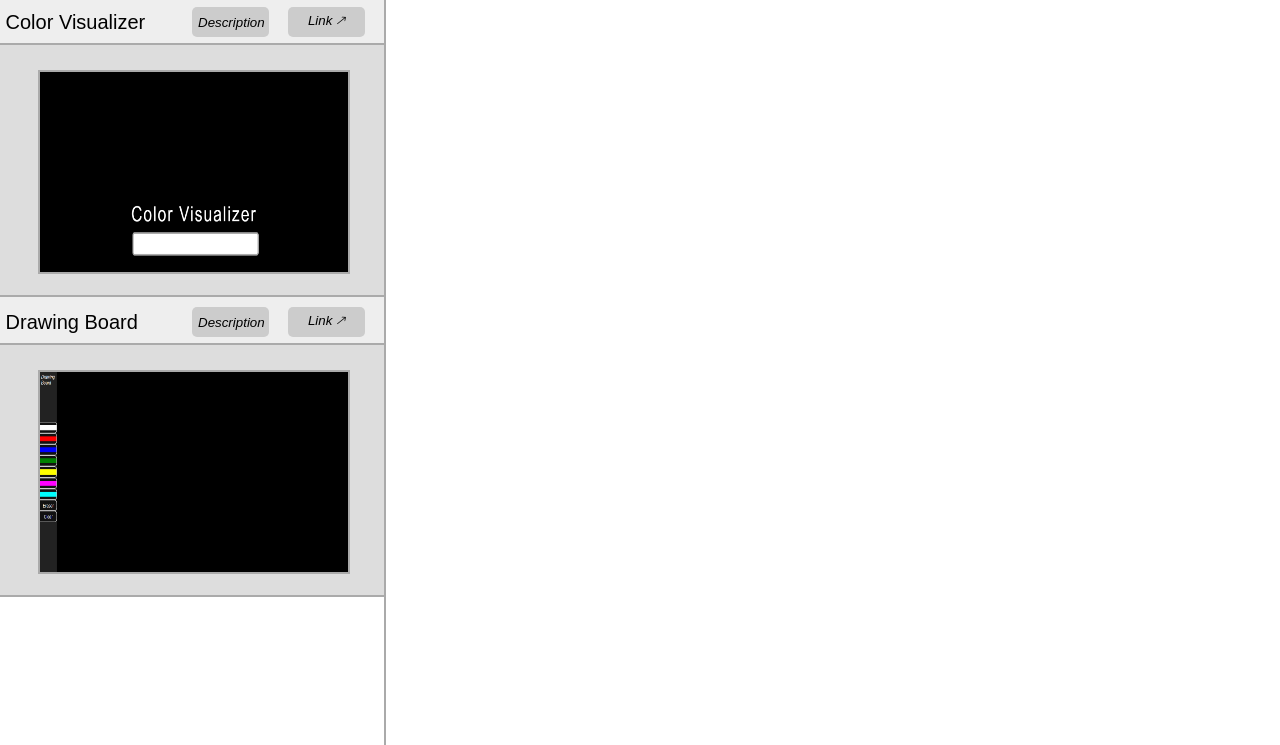
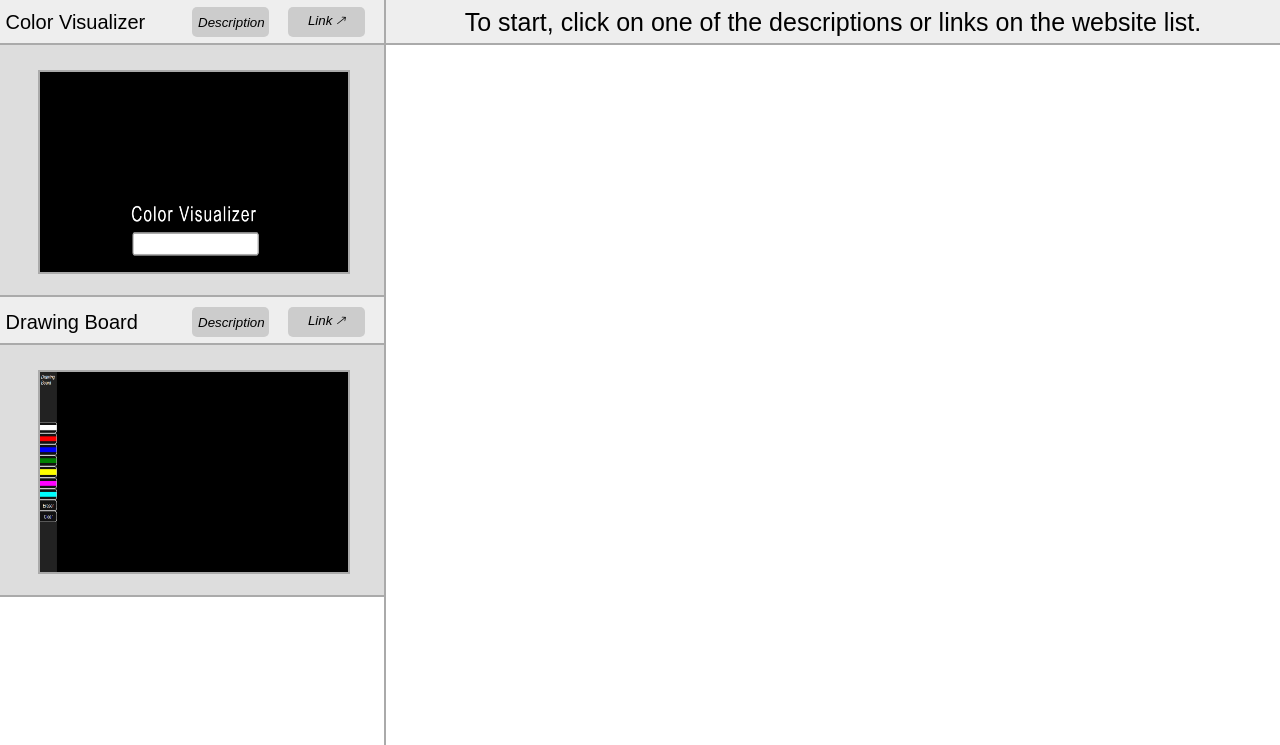
Before and after one commit to JavRedstone/JavRedstone.github.io, a plain HTML site: page index.html in a window 1280 px wide. Shown: the part 55-800 px from the top of the page. Drawn offline with Linux system fonts and the light colour scheme.

Commit message:
Add files via upload

```diff
--- a/index.html
+++ b/index.html
@@ -6,6 +6,7 @@
     <body>
         <div id = "header">&nbspWelcome to JavRedstone.github.io</div>
         <div id = "webContainer"></div>
+        <div id = "directions">To start, click on one of the descriptions or links on the website list.</div>
         <div id = "displayContainer">
             <div id = "displayText">Interactive Iframe of Tool</div>
             <iframe id = "displayMenu"></iframe>
--- a/index.js
+++ b/index.js
@@ -59,6 +59,7 @@ const createElements = function () {
 };
 
 const showDetails = function (website) {
+    directions.style.visibility = "hidden";
     displayContainer.style.visibility = "visible";
     displayMenu.src = website.link;
     displayDesc.innerHTML = website.description;
--- a/styles.css
+++ b/styles.css
@@ -32,6 +32,23 @@ body {
     top: 50px;
 
     border-right: var(--border);
+}
+
+#directions {
+    width: 70%;
+    height: 50px;
+    position: absolute;
+    left: 30%;
+    top: 50px;
+
+    background-color: var(--bg-color-light);
+    border: var(--border);
+    border-right: none;
+    box-sizing: border-box;
+
+    text-align: center;
+    line-height: 50px;
+    font-size: 25px;
 }
 
 #displayContainer {
```
